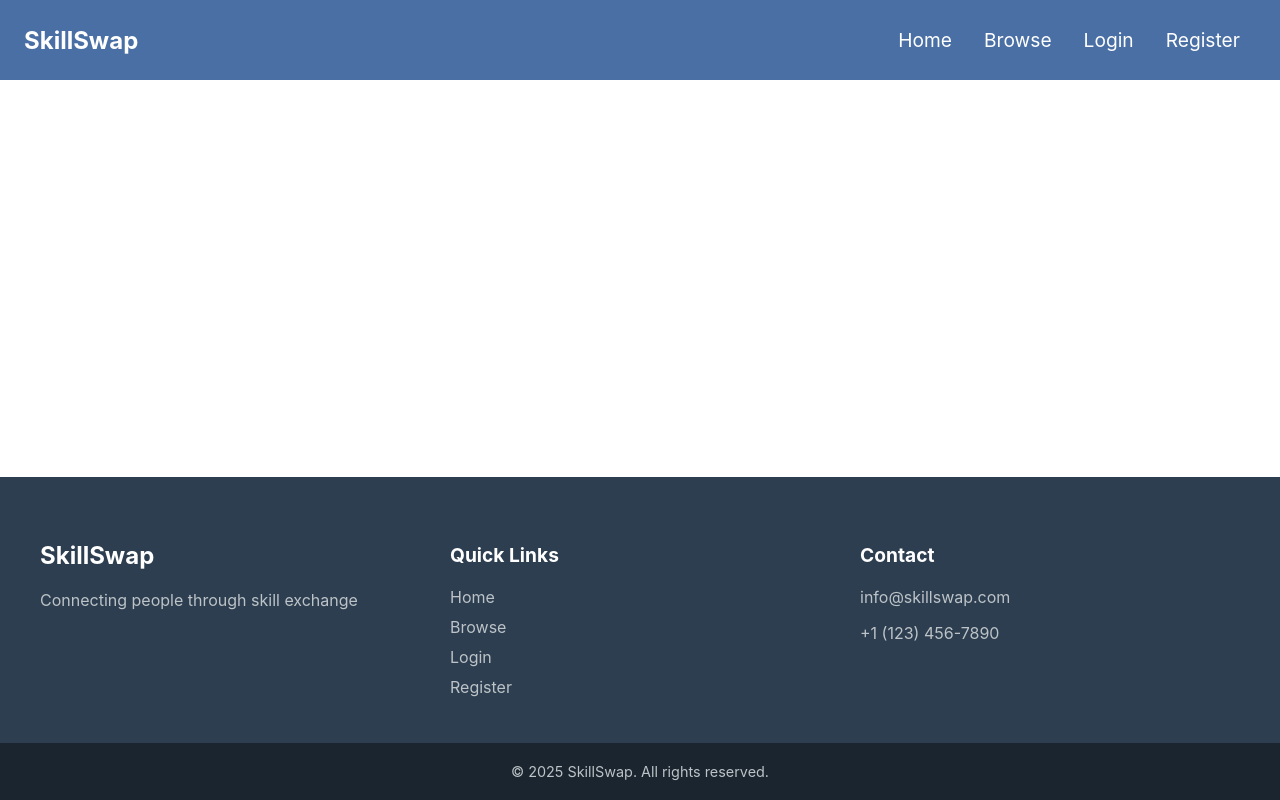
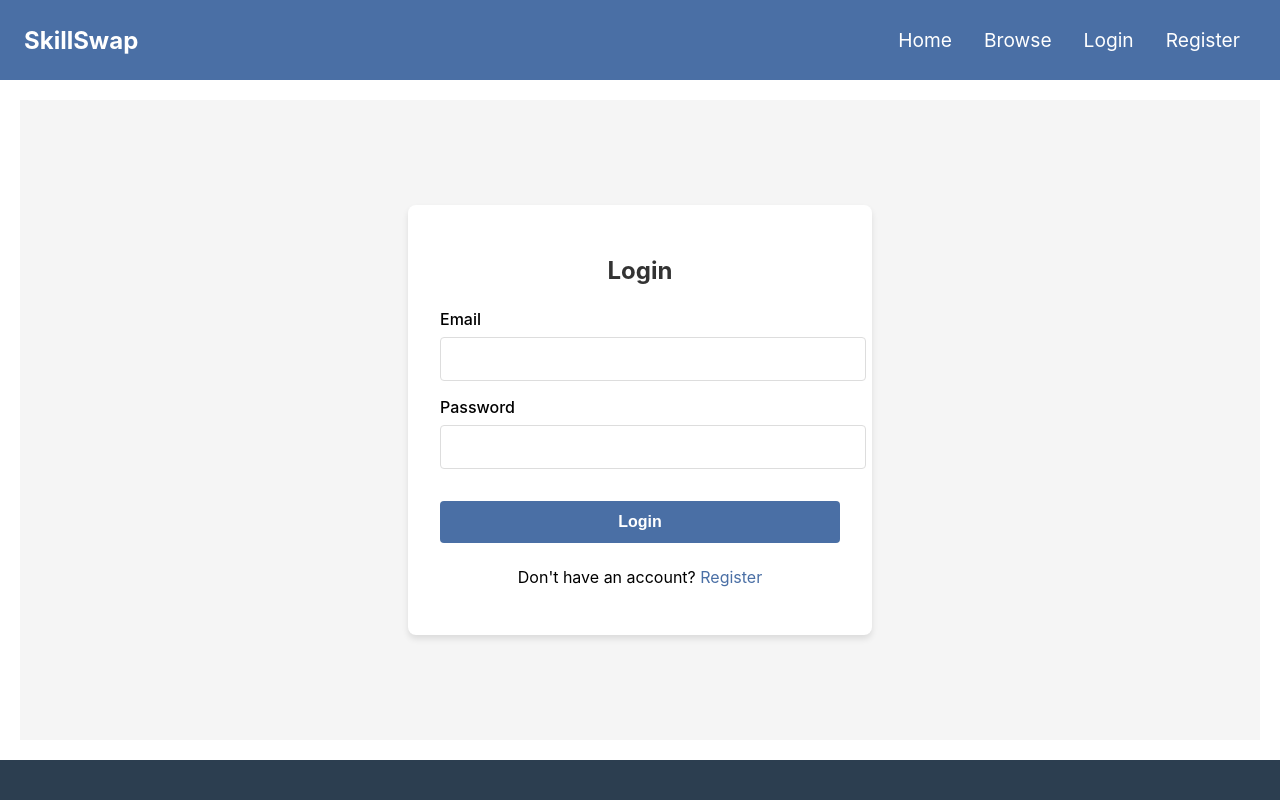
Before and after one commit to swwwapnil/Udaan, a React (Create React App) app: page /login in a window 1280 px wide. Shown: the top 800 px of the page. Built offline with nearby package versions, Linux system fonts and the light colour scheme.

Commit message:
adding login page

```diff
--- a/package.json
+++ b/package.json
@@ -7,6 +7,7 @@
     "@testing-library/jest-dom": "^6.6.3",
     "@testing-library/react": "^16.3.0",
     "@testing-library/user-event": "^13.5.0",
+    "jwt-decode": "^4.0.0",
     "react": "^19.1.0",
     "react-dom": "^19.1.0",
     "react-router-dom": "^7.6.3",
--- a/src/App.js
+++ b/src/App.js
@@ -1,24 +1,50 @@
 import React from 'react';
 import { BrowserRouter as Router, Route, Routes } from 'react-router-dom';
+import { AuthProvider } from './contexts/AuthContext';
+import PrivateRoute from './utils/PrivateRoute';
+import AdminRoute from './utils/AdminRoute';
 import './App.css';
+
+// Pages
 import Home from './pages/Home';
 import Browse from './pages/Browse';
+import Login from './pages/Login';
+
+import Dashboard from './pages/Dashboard';
+
+
+// Components
 import Navbar from './components/Navbar/Navbar';
 import Footer from './components/Footer/Footer';
 
 function App() {
   return (
     <Router>
+      <AuthProvider>
         <div className="app">
           <Navbar />
           <main>
             <Routes>
               <Route path="/" element={<Home />} />
               <Route path="/browse" element={<Browse />} />
+              <Route path="/login" element={<Login />} />
+
+
+              {/* Protected Routes */}
+              <Route element={<PrivateRoute />}>
+                <Route path="/dashboard" element={<Dashboard />} />
+
+              </Route>
+
+              {/* Admin Routes */}
+              <Route element={<AdminRoute />}>
+
+              </Route>
             </Routes>
           </main>
           <Footer />
         </div>
+      </AuthProvider>
     </Router>
   );
 }
--- a/src/components/Navbar/Navbar.css
+++ b/src/components/Navbar/Navbar.css
@@ -55,6 +55,13 @@
   transform: translateY(-2px);
 }
 
+.logout-btn {
+  background: none;
+  border: none;
+  font-size: 1.2rem;
+  font-family: inherit;
+}
+
 @media screen and (max-width: 768px) {
   .nav-menu {
     display: none;
--- a/src/components/Navbar/Navbar.jsx
+++ b/src/components/Navbar/Navbar.jsx
@@ -1,8 +1,17 @@
 import React from 'react';
-import { Link } from 'react-router-dom';
+import { Link, useNavigate } from 'react-router-dom';
+import { useAuth } from '../../contexts/AuthContext';
 import './Navbar.css';
 
 const Navbar = () => {
+  const { user, logout } = useAuth();
+  const navigate = useNavigate();
+
+  const handleLogout = () => {
+    logout();
+    navigate('/login');
+  };
+
   return (
     <nav className="navbar">
       <div className="navbar-container">
@@ -20,6 +29,29 @@ const Navbar = () => {
               Browse
             </Link>
           </li>
+
+          {user ? (
+            <>
+              <li className="nav-item">
+                <Link to="/dashboard" className="nav-link">
+                  Dashboard
+                </Link>
+              </li>
+              {user.role === 'admin' && (
+                <li className="nav-item">
+                  <Link to="/admin" className="nav-link">
+                    Admin
+                  </Link>
+                </li>
+              )}
+              <li className="nav-item">
+                <button onClick={handleLogout} className="nav-link logout-btn">
+                  Logout
+                </button>
+              </li>
+            </>
+          ) : (
+            <>
               <li className="nav-item">
                 <Link to="/login" className="nav-link">
                   Login
@@ -30,6 +62,8 @@ const Navbar = () => {
                   Register
                 </Link>
               </li>
+            </>
+          )}
         </ul>
       </div>
     </nav>
--- /dev/null
+++ b/src/contexts/AuthContext.js
@@ -0,0 +1,41 @@
+import { createContext, useContext, useState, useEffect } from 'react';
+import { useNavigate } from 'react-router-dom';
+import { jwtDecode } from 'jwt-decode';
+
+const AuthContext = createContext();
+
+export const AuthProvider = ({ children }) => {
+  const [user, setUser] = useState(null);
+  const [token, setToken] = useState(localStorage.getItem('token'));
+  const navigate = useNavigate();
+
+  useEffect(() => {
+    if (token) {
+      const decoded = jwtDecode(token);
+      setUser(decoded);
+      localStorage.setItem('token', token);
+    } else {
+      logout();
+    }
+  }, [token]);
+
+  const login = async (token) => {
+    setToken(token);
+    navigate('/dashboard');
+  };
+
+  const logout = () => {
+    setToken(null);
+    setUser(null);
+    localStorage.removeItem('token');
+    navigate('/login');
+  };
+
+  return (
+    <AuthContext.Provider value={{ user, token, login, logout }}>
+      {children}
+    </AuthContext.Provider>
+  );
+};
+
+export const useAuth = () => useContext(AuthContext);
--- /dev/null
+++ b/src/pages/Dashboard.css
@@ -0,0 +1,37 @@
+.dashboard-container {
+  max-width: 1200px;
+  margin: 0 auto;
+  padding: 2rem;
+}
+
+.dashboard-container h1 {
+  color: #333;
+  margin-bottom: 2rem;
+}
+
+.dashboard-grid {
+  display: grid;
+  grid-template-columns: repeat(auto-fit, minmax(250px, 1fr));
+  gap: 2rem;
+}
+
+.dashboard-card {
+  background: white;
+  border-radius: 8px;
+  padding: 1.5rem;
+  box-shadow: 0 4px 6px rgba(0, 0, 0, 0.1);
+  transition: transform 0.3s ease;
+}
+
+.dashboard-card:hover {
+  transform: translateY(-5px);
+}
+
+.dashboard-card h3 {
+  color: #4a6fa5;
+  margin-bottom: 0.5rem;
+}
+
+.dashboard-card p {
+  color: #666;
+}
--- /dev/null
+++ b/src/pages/Dashboard.jsx
@@ -0,0 +1,33 @@
+import React from 'react';
+import { useAuth } from '../contexts/AuthContext';
+import './Dashboard.css';
+
+const Dashboard = () => {
+  const { user } = useAuth();
+
+  return (
+    <div className="dashboard-container">
+      <h1>Welcome, {user?.name}</h1>
+      <div className="dashboard-grid">
+        <div className="dashboard-card">
+          <h3>Your Skills</h3>
+          <p>View and manage skills you're offering</p>
+        </div>
+        <div className="dashboard-card">
+          <h3>Requested Skills</h3>
+          <p>Skills you want to learn</p>
+        </div>
+        <div className="dashboard-card">
+          <h3>Swap Requests</h3>
+          <p>Manage your pending swaps</p>
+        </div>
+        <div className="dashboard-card">
+          <h3>Swap History</h3>
+          <p>View your completed swaps</p>
+        </div>
+      </div>
+    </div>
+  );
+};
+
+export default Dashboard;
--- /dev/null
+++ b/src/pages/Login.css
@@ -0,0 +1,78 @@
+.login-container {
+  display: flex;
+  justify-content: center;
+  align-items: center;
+  min-height: 80vh;
+  background-color: #f5f5f5;
+}
+
+.login-card {
+  background: white;
+  padding: 2rem;
+  border-radius: 8px;
+  box-shadow: 0 4px 6px rgba(0, 0, 0, 0.1);
+  width: 100%;
+  max-width: 400px;
+}
+
+.login-card h2 {
+  text-align: center;
+  margin-bottom: 1.5rem;
+  color: #333;
+}
+
+.form-group {
+  margin-bottom: 1rem;
+}
+
+.form-group label {
+  display: block;
+  margin-bottom: 0.5rem;
+  font-weight: 500;
+}
+
+.form-group input {
+  width: 100%;
+  padding: 0.75rem;
+  border: 1px solid #ddd;
+  border-radius: 4px;
+  font-size: 1rem;
+}
+
+.btn {
+  width: 100%;
+  padding: 0.75rem;
+  background-color: #4a6fa5;
+  color: white;
+  border: none;
+  border-radius: 4px;
+  font-size: 1rem;
+  cursor: pointer;
+  margin-top: 1rem;
+}
+
+.btn:hover {
+  background-color: #3a5a8a;
+}
+
+.login-footer {
+  text-align: center;
+  margin-top: 1.5rem;
+}
+
+.login-footer a {
+  color: #4a6fa5;
+  text-decoration: none;
+}
+
+.login-footer a:hover {
+  text-decoration: underline;
+}
+
+.alert {
+  padding: 0.75rem;
+  margin-bottom: 1rem;
+  border-radius: 4px;
+  background-color: #f8d7da;
+  color: #721c24;
+}
--- /dev/null
+++ b/src/pages/Login.jsx
@@ -0,0 +1,71 @@
+import React, { useState } from 'react';
+import { Link, useNavigate } from 'react-router-dom';
+import { useAuth } from '../contexts/AuthContext';
+import './Login.css';
+
+const Login = () => {
+  const [email, setEmail] = useState('');
+  const [password, setPassword] = useState('');
+  const [error, setError] = useState('');
+  const { login } = useAuth();
+  const navigate = useNavigate();
+
+  const handleSubmit = async (e) => {
+    e.preventDefault();
+    try {
+      // Replace with actual API call
+      const response = await fetch('/api/auth/login', {
+        method: 'POST',
+        headers: { 'Content-Type': 'application/json' },
+        body: JSON.stringify({ email, password })
+      });
+      const data = await response.json();
+      if (response.ok) {
+        login(data.token);
+      } else {
+        setError(data.message || 'Login failed');
+      }
+    } catch (err) {
+      setError('Failed to connect to server');
+    }
+  };
+
+  return (
+    <div className="login-container">
+      <div className="login-card">
+        <h2>Login</h2>
+        {error && <div className="alert alert-danger">{error}</div>}
+        <form onSubmit={handleSubmit}>
+          <div className="form-group">
+            <label>Email</label>
+            <input
+              type="email"
+              value={email}
+              onChange={(e) => setEmail(e.target.value)}
+              required
+            />
+          </div>
+          <div className="form-group">
+            <label>Password</label>
+            <input
+              type="password"
+              value={password}
+              onChange={(e) => setPassword(e.target.value)}
+              required
+            />
+          </div>
+          <button type="submit" className="btn btn-primary">
+            Login
+          </button>
+        </form>
+        <div className="login-footer">
+          <p>
+            Don't have an account? <Link to="/register">Register</Link>
+          </p>
+        </div>
+      </div>
+    </div>
+  );
+};
+
+export default Login;
--- /dev/null
+++ b/src/utils/AdminRoute.js
@@ -0,0 +1,9 @@
+import { Navigate, Outlet } from 'react-router-dom';
+import { useAuth } from '../contexts/AuthContext';
+
+const AdminRoute = () => {
+  const { user } = useAuth();
+  return user?.role === 'admin' ? <Outlet /> : <Navigate to="/" />;
+};
+
+export default AdminRoute;
--- /dev/null
+++ b/src/utils/PrivateRoute.js
@@ -0,0 +1,9 @@
+import { Navigate, Outlet } from 'react-router-dom';
+import { useAuth } from '../contexts/AuthContext';
+
+const PrivateRoute = () => {
+  const { user } = useAuth();
+  return user ? <Outlet /> : <Navigate to="/login" />;
+};
+
+export default PrivateRoute;
```
Also changed, not shown: src/services/auth.js (added, +31 -0 lines), 1 other file (tests, documents, lock files or other folders). Lines whose indentation alone changed are shown as unchanged.
